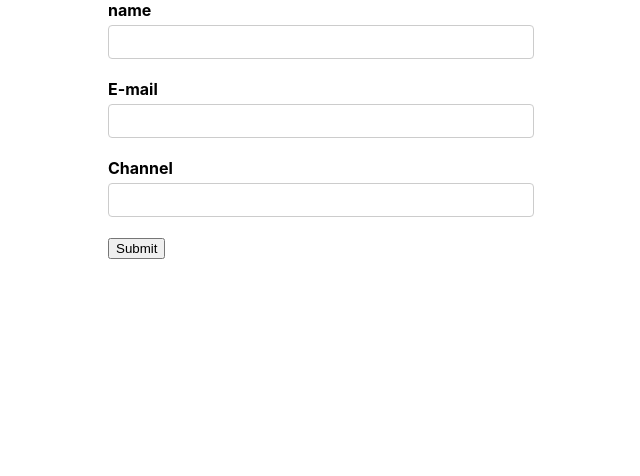
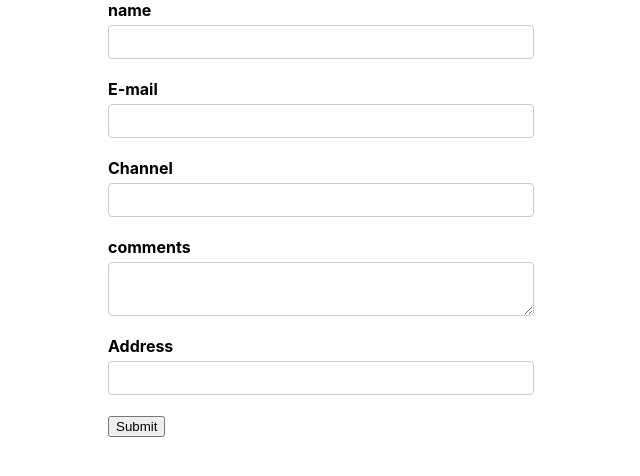
Before and after one commit to sani2608/react-formik, a React (Vite) app: page / in a window 1280 px wide. Shown: the top 476 px of the page, without its empty margins (319-959 px from the left). Built offline with nearby package versions, Linux system fonts and the light colour scheme.

Commit message:
render props pattern

```diff
--- /dev/null
+++ b/src/components/TextError.jsx
@@ -0,0 +1,5 @@
+const TextError = ({ children }) => {
+  return <div className="error">{children}</div>;
+};
+
+export default TextError;
--- a/src/components/YoutubeForm.jsx
+++ b/src/components/YoutubeForm.jsx
@@ -1,17 +1,20 @@
 import { Formik, Form, Field, ErrorMessage } from "formik";
 import * as Yup from "yup"; //object schema validation
+import TextError from "./TextError";
 import "./YoutubeForm.css";
 
 const initialValues = {
   name: "",
   email: "",
   channel: "",
+  comments: "",
+  address: "",
 };
 
 const onSubmit = (values) => console.log(values);
 
 const validationSchema = Yup.object({
-  name: Yup.string().required("Required"),
+  name: Yup.string().required("Required!!"),
   email: Yup.string().email("Invalid email format1").required("Required"),
   channel: Yup.string().required("Requried"),
 });
@@ -26,19 +29,41 @@
         <div className="form-control">
           <label htmlFor="name">name</label>
           <Field type="text" id="name" name="name" />
-          <ErrorMessage name="name" />
+          <ErrorMessage name="name" component={TextError} />
         </div>
 
         <div className="form-control">
           <label htmlFor="email">E-mail</label>
           <Field type="email" id="email" name="email" />
-          <ErrorMessage name="email" />
+          {/* Render props pattern */}
+          <ErrorMessage name="email">{(errorMsg) => <div className="error">{errorMsg}</div>}</ErrorMessage>
         </div>
 
         <div className="form-control">
           <label htmlFor="channel">Channel</label>
           <Field type="text" id="channel" name="channel" />
           <ErrorMessage name="channel" />
+        </div>
+
+        <div className="form-control">
+          <label htmlFor="comments">comments</label>
+          <Field type="text" id="comments" name="comments" as="textarea" />
+        </div>
+
+        <div className="form-control">
+          <label htmlFor="addreshh">Address</label>
+          <Field name="address">
+            {(props) => {
+              // console.log(props);
+              const { field, form, meta } = props;
+              return (
+                <div>
+                  <input type="text" id="addess" {...field} />
+                  {meta.touched && meta.error ? <div>{meta.error}</div> : null}
+                </div>
+              );
+            }}
+          </Field>
         </div>
 
         <button type="submit">Submit</button>
```
